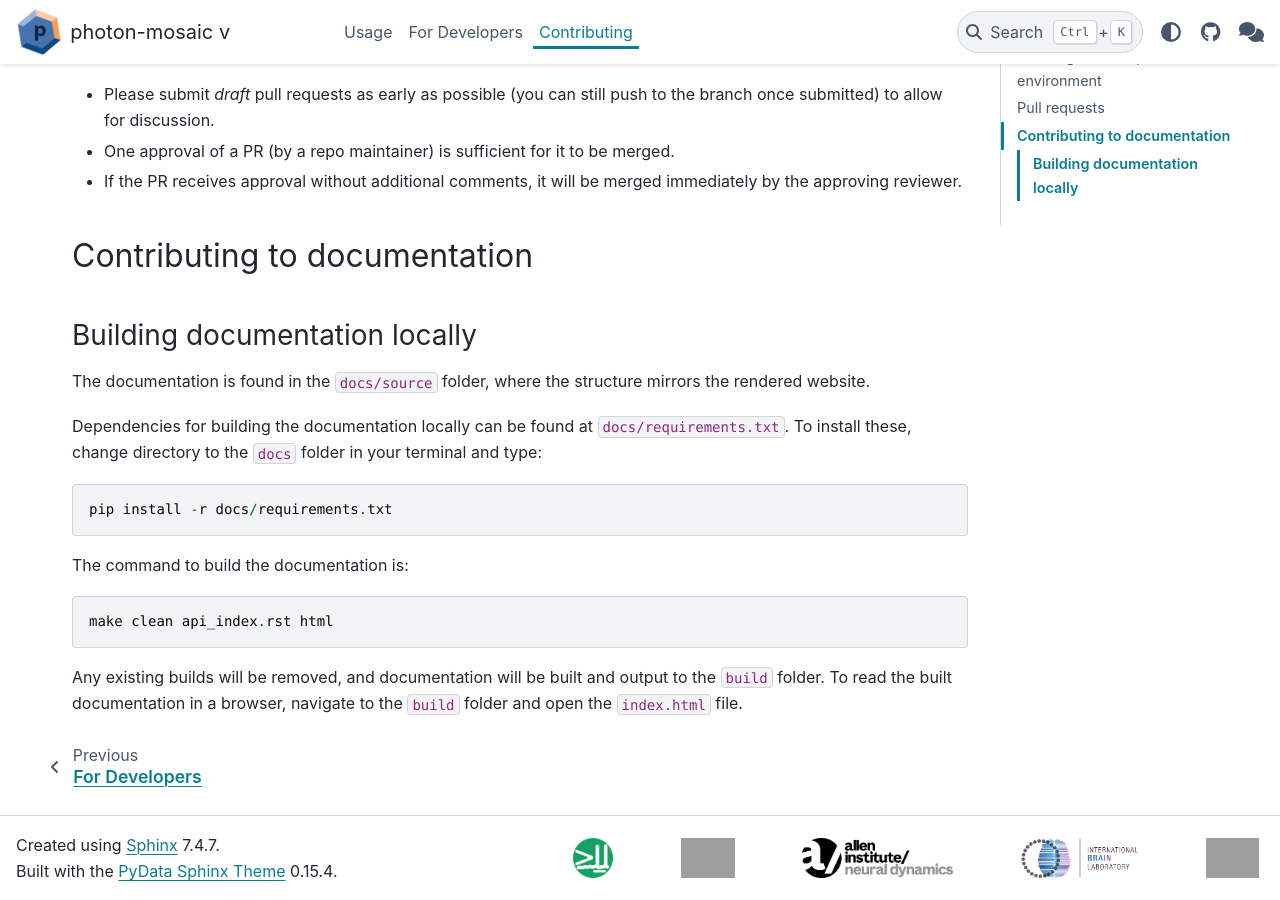
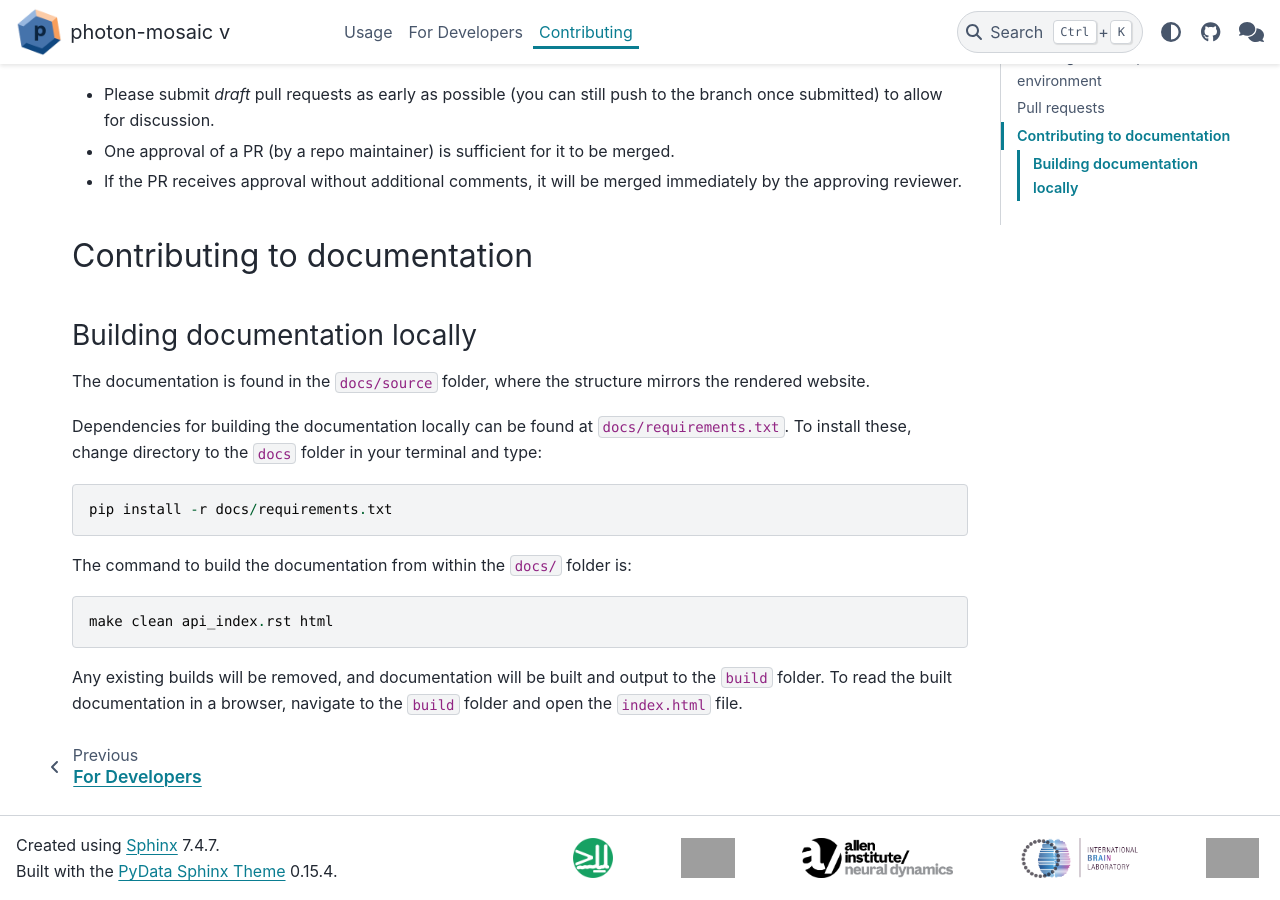
Before and after one commit to photon-mosaic/photon-mosaic, a Sphinx documentation site: the page built from docs/source/contributing.md, in a window 1280 px wide and 900 px high, scrolled down 919 px. Built offline with Sphinx 7.4.7 and the PyData theme 0.15.4, drawn with Linux system fonts in a browser that asks for light colours; pages that are not in the unit, such as notebooks, are missing from menus; the version number is read from the project's files by our own code; grey boxes are pictures that could not be loaded.

Commit message:
tweak contributing docs

````diff
--- a/docs/source/contributing.md
+++ b/docs/source/contributing.md
@@ -55,7 +55,7 @@ To install these, change directory to the `docs` folder in your terminal and typ
 pip install -r docs/requirements.txt
 ```
 
-The command to build the documentation is:
+The command to build the documentation from within the `docs/` folder is:
 
 ```
 make clean api_index.rst html
````
